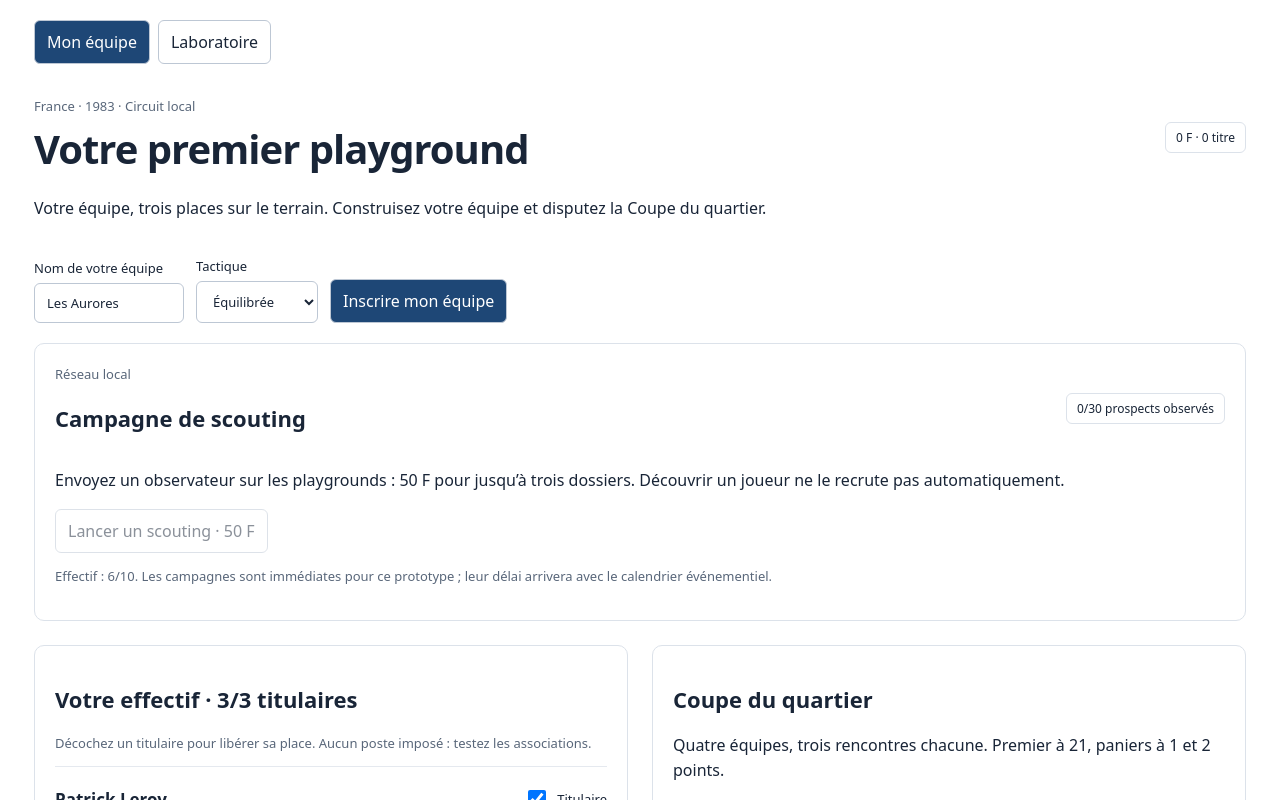
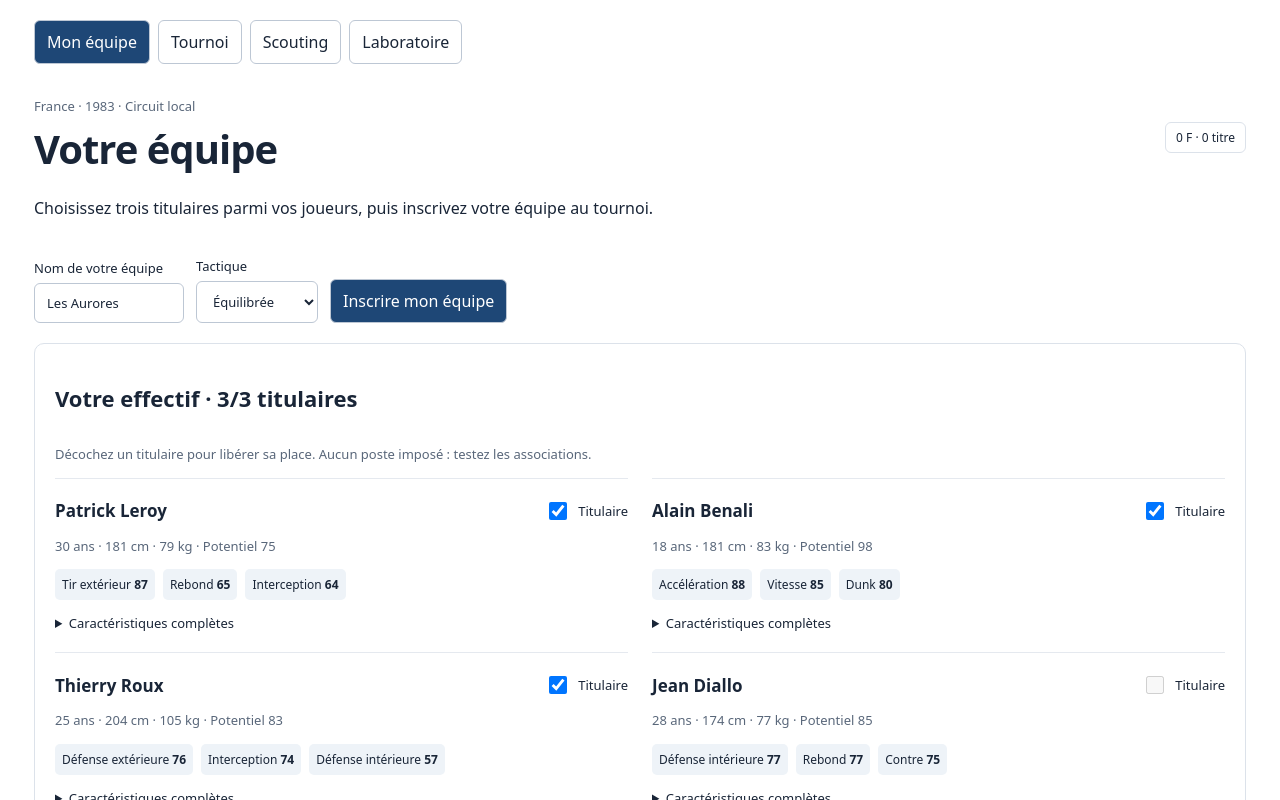
Before and after one commit to Baptiste-Borie/courtside, a Vue app: page / in a window 1280 px wide. Shown: the top 800 px of the page. Built offline with nearby package versions, Linux system fonts and the light colour scheme.

Commit message:
feat: separate team tournament and scouting screens

```diff
--- a/src/App.vue
+++ b/src/App.vue
@@ -6,14 +6,16 @@ import { createScouting, launchScouting, revealNext, closeCampaign, recruit, rec
 import { createRoster, playRound, startTournament, type Tournament } from './game/tournament'
 const scouting = shallowRef(createScouting(1983))
 const prospects = computed(()=>scouting.value.pool.filter(p=>scouting.value.known.includes(p.id)))
-const lab = ref(false), name = ref('Les Aurores'), roster = shallowRef(createRoster(1983))
+const screen = ref<'team'|'tournament'|'scouting'|'lab'>('team')
+const lab = computed(()=>screen.value==='lab')
+const name = ref('Les Aurores'), roster = shallowRef(createRoster(1983))
 const selected = ref(roster.value.slice(0,3).map(p=>p.id)), tactic = ref<Tactic>('balanced')
 const tournament = shallowRef<Tournament | null>(null), money=ref(0), titles=ref(0), edition=ref(0), error=ref('')
 const lastMatch=computed(()=>tournament.value?.matches.filter(m=>m.home==='club'||m.away==='club').at(-1))
 const opponent=computed(()=>tournament.value && !tournament.value.finished ? tournament.value.teams[tournament.value.round+1] : null)
 function toggle(id:string) { selected.value=selected.value.includes(id)?selected.value.filter(x=>x!==id):selected.value.length<3?[...selected.value,id]:selected.value }
 function start() {
- try { tournament.value=startTournament(1983+edition.value,roster.value,selected.value,name.value);edition.value++;error.value='' }
+ try { tournament.value=startTournament(1983+edition.value,roster.value,selected.value,name.value);edition.value++;screen.value='tournament';error.value='' }
  catch(e) {error.value=(e as Error).message}
 }
 function play() {
@@ -37,20 +39,20 @@ function hire(id:string) {
 function teamName(id:string) {return tournament.value?.teams.find(t=>t.id===id)?.name}
 </script>
 <template>
-  <nav class="mode-nav"><button @click="lab=false" :aria-pressed="!lab">Mon équipe</button><button @click="lab=true" :aria-pressed="lab">Laboratoire</button></nav>
+  <nav class="mode-nav" aria-label="Sections du jeu"><button @click="screen='team'" :aria-pressed="screen==='team'">Mon équipe</button><button @click="screen='tournament'" :aria-pressed="screen==='tournament'">Tournoi</button><button @click="screen='scouting'" :aria-pressed="screen==='scouting'">Scouting</button><button @click="screen='lab'" :aria-pressed="screen==='lab'">Laboratoire</button></nav>
   <Laboratory v-if="lab" />
   <main v-else>
-    <header><div><p class="eyebrow">France · 1983 · Circuit local</p><h1>Votre premier playground</h1></div><span class="tag">{{ money }} F · {{ titles }} titre{{ titles > 1 ? 's' : '' }}</span></header>
-    <p>Votre équipe, trois places sur le terrain. Construisez votre équipe et disputez la Coupe du quartier.</p>
-    <div class="toolbar"><label>Nom de votre équipe<input v-model="name" :disabled="!!tournament && !tournament.finished" maxlength="40" /></label><label>Tactique<select v-model="tactic"><option v-for="(label,key) in tactics" :value="key" :key="key">{{ label }}</option></select></label><button v-if="!tournament || tournament.finished" class="primary" :disabled="selected.length!==3" @click="start">{{ tournament ? 'Participer au prochain tournoi' : 'Inscrire mon équipe' }}</button></div>
+    <header><div><p class="eyebrow">France · 1983 · Circuit local</p><h1>{{ screen==='team' ? 'Votre équipe' : screen==='tournament' ? 'Coupe du quartier' : 'Votre réseau de scouting' }}</h1></div><span class="tag">{{ money }} F · {{ titles }} titre{{ titles > 1 ? 's' : '' }}</span></header>
+    <p>{{ screen==='team' ? 'Choisissez trois titulaires parmi vos joueurs, puis inscrivez votre équipe au tournoi.' : screen==='tournament' ? 'Trois rencontres pour décrocher le titre et financer vos prochains recrutements.' : 'Découvrez des profils, comparez leurs qualités et renforcez votre équipe.' }}</p>
+    <div v-if="screen!=='scouting'" class="toolbar"><label>Nom de votre équipe<input v-model="name" :disabled="!!tournament && !tournament.finished" maxlength="40" /></label><label>Tactique<select v-model="tactic"><option v-for="(label,key) in tactics" :value="key" :key="key">{{ label }}</option></select></label><button v-if="!tournament || tournament.finished" class="primary" :disabled="selected.length!==3" @click="start">{{ tournament ? 'Participer au prochain tournoi' : 'Inscrire mon équipe' }}</button></div>
     <p v-if="error" role="alert">{{ error }}</p>
-    <section v-if="tournament" class="result">
+    <section v-if="screen==='tournament' && tournament" class="result">
       <p class="eyebrow">Coupe du quartier · Édition {{ edition }}</p>
       <template v-if="!tournament.finished"><h2>Match {{ tournament.round+1 }} sur 3 · {{ opponent?.name }}</h2><p>Chaque équipe affronte les trois autres. Vous pouvez changer vos titulaires et votre tactique entre les matchs.</p><button class="primary" :disabled="selected.length!==3" @click="play">Jouer le prochain match</button></template>
       <template v-else><h2>{{ tournament.rank===1 ? 'Champions du quartier !' : `Tournoi terminé : ${tournament.rank}e place` }}</h2><p>{{ tournament.reward }} F gagnés. {{ tournament.rank===1 ? 'Un premier titre pour votre équipe.' : 'Essayez une autre composition au prochain tournoi.' }}</p><p class="hint">Investissez vos gains dans le scouting pour découvrir et recruter de nouveaux joueurs.</p></template>
     </section>
-    <section v-if="lastMatch" class="result" aria-live="polite"><p class="eyebrow">Dernier match</p><h2>{{ teamName(lastMatch.home) }} <strong>{{ lastMatch.result.scores[0] }} — {{ lastMatch.result.scores[1] }}</strong> {{ teamName(lastMatch.away) }}</h2><p>{{ lastMatch.result.winner==='club'?'Victoire !':'Défaite.' }}</p><div class="table-wrap"><table><caption>Vos joueurs lors de ce match</caption><thead><tr><th>Joueur</th><th>PTS</th><th>REB</th><th>PD</th><th>INT</th><th>CTR</th></tr></thead><tbody><tr v-for="line in lastMatch.result.stats[lastMatch.home==='club'?0:1]" :key="line.playerId"><th>{{ roster.find(p=>p.id===line.playerId)?.firstName }} {{ roster.find(p=>p.id===line.playerId)?.lastName }}</th><td>{{ line.points }}</td><td>{{ line.rebounds }}</td><td>{{ line.assists }}</td><td>{{ line.steals }}</td><td>{{ line.blocks }}</td></tr></tbody></table></div></section>
-    <section class="scouting-panel" aria-labelledby="scouting-title">
+    <section v-if="screen==='tournament' && lastMatch" class="result" aria-live="polite"><p class="eyebrow">Dernier match</p><h2>{{ teamName(lastMatch.home) }} <strong>{{ lastMatch.result.scores[0] }} — {{ lastMatch.result.scores[1] }}</strong> {{ teamName(lastMatch.away) }}</h2><p>{{ lastMatch.result.winner==='club'?'Victoire !':'Défaite.' }}</p><div class="table-wrap"><table><caption>Vos joueurs lors de ce match</caption><thead><tr><th>Joueur</th><th>PTS</th><th>REB</th><th>PD</th><th>INT</th><th>CTR</th></tr></thead><tbody><tr v-for="line in lastMatch.result.stats[lastMatch.home==='club'?0:1]" :key="line.playerId"><th>{{ roster.find(p=>p.id===line.playerId)?.firstName }} {{ roster.find(p=>p.id===line.playerId)?.lastName }}</th><td>{{ line.points }}</td><td>{{ line.rebounds }}</td><td>{{ line.assists }}</td><td>{{ line.steals }}</td><td>{{ line.blocks }}</td></tr></tbody></table></div></section>
+    <section v-if="screen==='scouting'" class="scouting-panel" aria-labelledby="scouting-title">
       <div class="team-head"><div><p class="eyebrow">Réseau local</p><h2 id="scouting-title">Campagne de scouting</h2></div><span class="tag">{{ prospects.length }}/30 prospects observés</span></div>
       <p>Envoyez un observateur sur les playgrounds : {{ scoutingCost }} F pour jusqu’à trois dossiers. Découvrir un joueur ne le recrute pas automatiquement.</p>
       <button v-if="!scouting.campaign" :disabled="money<scoutingCost || prospects.length===30" @click="campaign">Lancer un scouting · 50 F</button>
@@ -58,12 +60,12 @@ function teamName(id:string) {return tournament.value?.teams.find(t=>t.id===id)?
       <details v-if="prospects.length" :open="!scouting.campaign"><summary>Les joueurs observés</summary><div class="prospect-grid"><article v-for="player in prospects" :key="player.id" class="prospect-card"><h3>{{ player.firstName }} {{ player.lastName }}</h3><p class="hint">{{ 1983-player.birthYear }} ans · {{ player.height }} cm · Potentiel {{ player.potential }}</p><div class="strengths"><span v-for="([key,value]) in Object.entries(player.attributes).filter(([key])=>!['freeThrows','midRange','iq','vertical'].includes(key)).sort((a,b)=>b[1]-a[1]).slice(0,3)" :key="key">{{ attributeLabels[key as keyof typeof attributeLabels] }} <b>{{ value }}</b></span></div><details><summary>Caractéristiques complètes</summary><dl><div v-for="(label,key) in attributeLabels" :key="key"><dt>{{ label }}</dt><dd>{{ player.attributes[key] }}</dd></div></dl></details><p class="hint">Rapport complet pour ce prototype.</p><button :disabled="roster.some(p=>p.id===player.id)||money<recruitmentCost(player)||roster.length>=10" @click="hire(player.id)">{{ roster.some(p=>p.id===player.id)?'Dans votre équipe':`Recruter · ${recruitmentCost(player)} F` }}</button></article></div></details>
       <p class="hint">Effectif : {{ roster.length }}/10. Les campagnes sont immédiates pour ce prototype ; leur délai arrivera avec le calendrier événementiel.</p>
     </section>
-    <div class="teams">
-      <section class="team"><h2>Votre effectif · {{ selected.length }}/3 titulaires</h2><p class="hint">Décochez un titulaire pour libérer sa place. Aucun poste imposé : testez les associations.</p>
+    <div v-if="screen!=='scouting'" class="section-content">
+      <section v-if="screen==='team'" class="team"><h2>Votre effectif · {{ selected.length }}/3 titulaires</h2><p class="hint">Décochez un titulaire pour libérer sa place. Aucun poste imposé : testez les associations.</p>
         <article v-for="player in roster" :key="player.id"><div class="player-title"><h3>{{ player.firstName }} {{ player.lastName }}</h3><label class="selection"><input type="checkbox" :checked="selected.includes(player.id)" :disabled="!selected.includes(player.id)&&selected.length===3" @change="toggle(player.id)" />Titulaire</label></div><p class="hint">{{ 1983-player.birthYear }} ans · {{ player.height }} cm · {{ player.weight }} kg · Potentiel {{ player.potential }}</p><div class="strengths"><span v-for="([key,value]) in Object.entries(player.attributes).filter(([key])=>!['freeThrows','midRange','iq','vertical'].includes(key)).sort((a,b)=>b[1]-a[1]).slice(0,3)" :key="key">{{ attributeLabels[key as keyof typeof attributeLabels] }} <b>{{ value }}</b></span></div><details><summary>Caractéristiques complètes</summary><dl><div v-for="(label,key) in attributeLabels" :key="key"><dt>{{ label }}</dt><dd>{{ player.attributes[key] }}</dd></div></dl></details></article>
       </section>
-      <section class="team"><h2>{{ tournament?'Classement du tournoi':'Coupe du quartier' }}</h2><template v-if="!tournament"><p>Quatre équipes, trois rencontres chacune. Premier à 21, paniers à 1 et 2 points.</p><p>Récompenses : 300 F au champion, 200 F au deuxième, 125 F au troisième et 75 F au quatrième.</p><p class="hint">Les francs sont une ressource de jeu ; les montants ne sont pas une reconstitution historique.</p></template><template v-else><div class="table-wrap"><table><caption>Départage : victoires, différence de points, points marqués, identifiant stable.</caption><thead><tr><th>Équipe</th><th>V</th><th>Diff.</th></tr></thead><tbody><tr v-for="(line,i) in tournament.standings" :key="line.teamId"><th>{{ i+1 }}. {{ line.name }}</th><td>{{ line.wins }}</td><td>{{ line.scored-line.conceded }}</td></tr></tbody></table></div><h3 class="history-title">Résultats du tournoi</h3><p v-for="match in tournament.matches" :key="`${match.round}-${match.home}`" class="hint">{{ teamName(match.home) }} {{ match.result.scores[0] }}–{{ match.result.scores[1] }} {{ teamName(match.away) }}</p></template></section>
+      <section v-if="screen==='tournament'" class="team"><h2>{{ tournament?'Classement du tournoi':'Coupe du quartier' }}</h2><template v-if="!tournament"><p>Quatre équipes, trois rencontres chacune. Premier à 21, paniers à 1 et 2 points.</p><p>Récompenses : 300 F au champion, 200 F au deuxième, 125 F au troisième et 75 F au quatrième.</p><p class="hint">Les francs sont une ressource de jeu ; les montants ne sont pas une reconstitution historique.</p></template><template v-else><div class="table-wrap"><table><caption>Départage : victoires, différence de points, points marqués, identifiant stable.</caption><thead><tr><th>Équipe</th><th>V</th><th>Diff.</th></tr></thead><tbody><tr v-for="(line,i) in tournament.standings" :key="line.teamId"><th>{{ i+1 }}. {{ line.name }}</th><td>{{ line.wins }}</td><td>{{ line.scored-line.conceded }}</td></tr></tbody></table></div><h3 class="history-title">Résultats du tournoi</h3><p v-for="match in tournament.matches" :key="`${match.round}-${match.home}`" class="hint">{{ teamName(match.home) }} {{ match.result.scores[0] }}–{{ match.result.scores[1] }} {{ teamName(match.away) }}</p></template></section>
     </div>
-    <footer>Prototype 003 · Pas encore de sauvegarde : recharger la page remet la session à zéro. Le monde et le calendrier évolueront dans les prochains patchs.</footer>
+    <footer>Prototype 004 · Pas encore de sauvegarde : recharger la page remet la session à zéro. Le monde et le calendrier évolueront dans les prochains patchs.</footer>
   </main>
 </template>
--- a/src/style.css
+++ b/src/style.css
@@ -24,3 +24,7 @@ button:disabled { opacity:.5; cursor:not-allowed; } .history-title { margin-top:
 .reveal-zone { padding:16px 0; } .scouting-panel > details { margin-top:20px; }
 @keyframes reveal-card { from {opacity:0;transform:translateY(8px)} to {opacity:1;transform:translateY(0)} }
 @media(prefers-reduced-motion:reduce) { .prospect-card { animation:none; } }
+
+.mode-nav { flex-wrap:wrap; } .section-content { max-width:100%; }
+.section-content > .team > article { display:block; }
+@media(min-width:900px) { .section-content > .team:has(.selection) { display:grid; grid-template-columns:1fr 1fr; gap:0 24px; } .section-content > .team > h2,.section-content > .team > p { grid-column:1/-1; } }
```
Also changed, not shown: scripts/review.mjs (+10 -5 lines), 2 other files (tests, documents, lock files or other folders).
